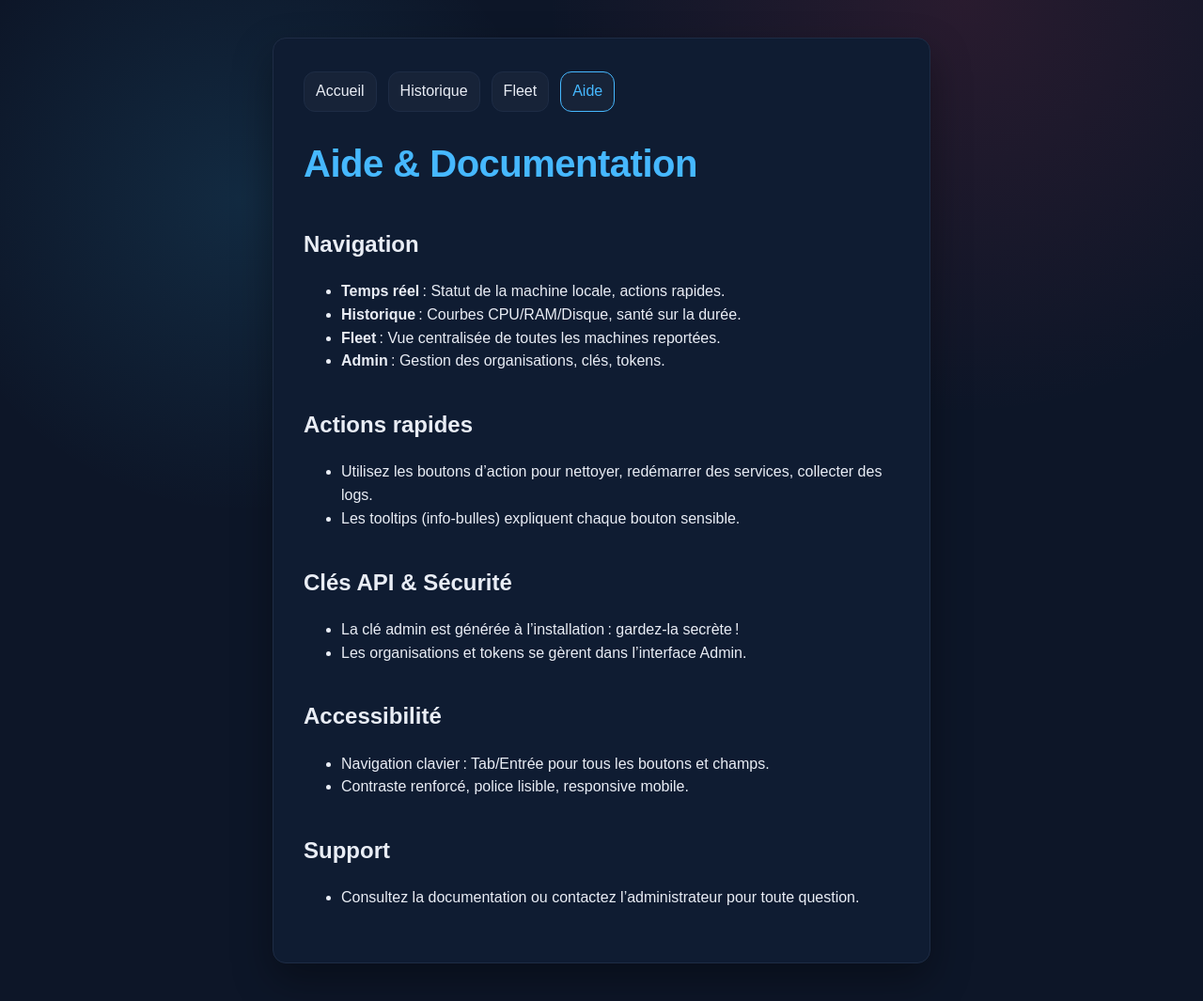
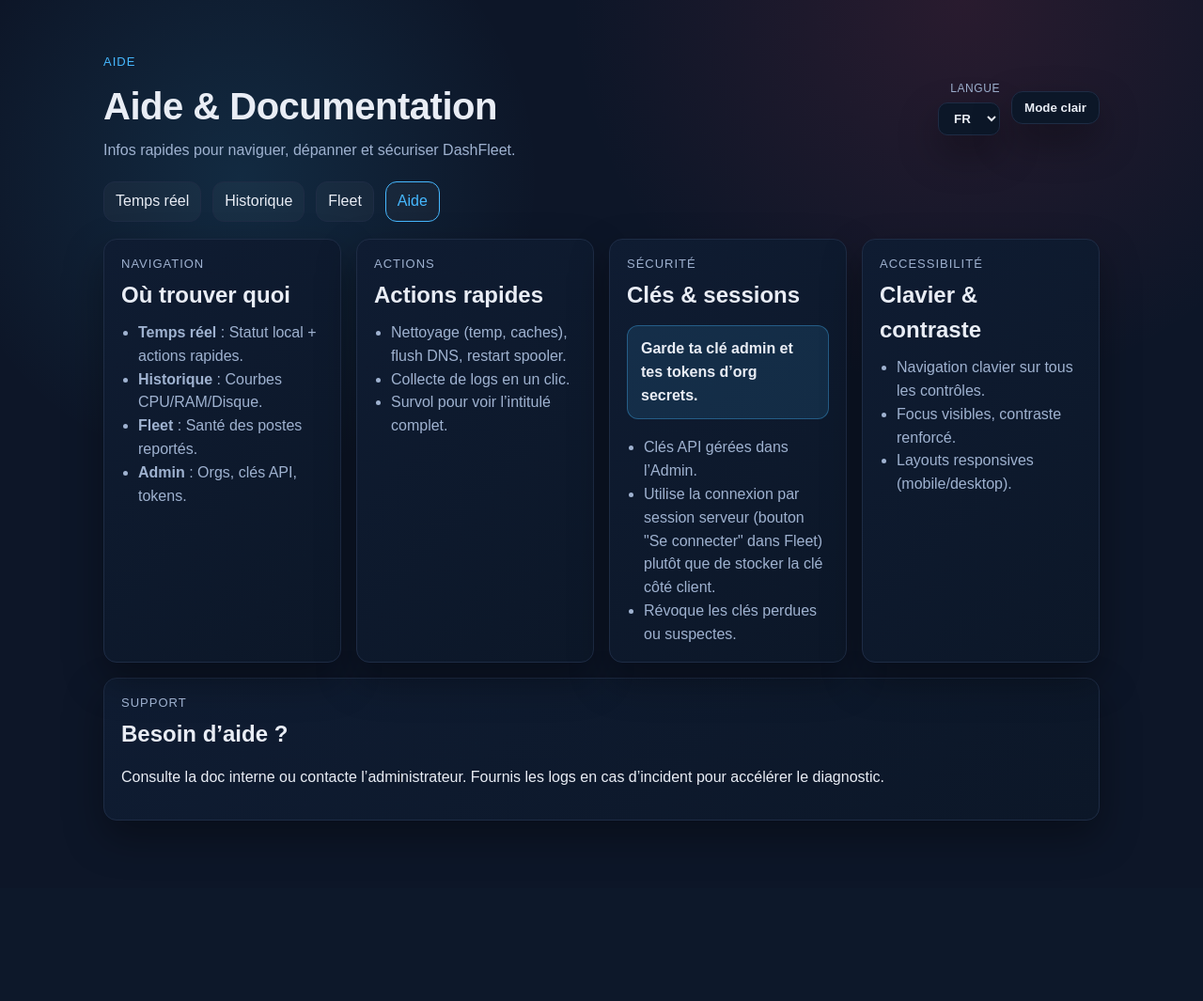
Before and after one commit to BunaTech-G/Dash-Fleet, a Flask app: template templates/help.html in a window 1280 px wide. Shown: the whole page at 94% size. After the commit the page ends 879 px from the top, so only its background shows below. Run offline with Flask 2, Linux system fonts and the light colour scheme; the template is opened without the code that fills it, so the values that code supplies are empty.

Commit message:
fix: ajouter une page d'aide avec une mise en page améliorée et des sections informatives

```diff
--- a/static/style.css
+++ b/static/style.css
@@ -425,6 +425,43 @@ a:focus-visible {
   font-size: 14px;
 }
 
+/* Help page layout */
+.help-wrap {
+  max-width: 1100px;
+  margin: 0 auto;
+  padding: 56px 20px 72px;
+}
+
+.help-grid {
+  display: grid;
+  grid-template-columns: repeat(auto-fit, minmax(240px, 1fr));
+  gap: 16px;
+}
+
+.help-card {
+  background: linear-gradient(135deg, var(--panel) 0%, var(--panel-strong) 100%);
+  border: 1px solid var(--border);
+  border-radius: var(--card-radius);
+  padding: 16px 18px;
+  box-shadow: var(--shadow);
+}
+
+.callout {
+  margin: 14px 0 18px;
+  padding: 12px 14px;
+  border-radius: 12px;
+  border: 1px solid rgba(70, 184, 255, 0.35);
+  background: rgba(70, 184, 255, 0.12);
+  color: var(--text);
+  font-weight: 600;
+}
+
+.muted-list {
+  color: var(--muted);
+  padding-left: 18px;
+  margin: 8px 0 0;
+}
+
 @media (max-width: 820px) {
   .actions-grid { grid-template-columns: repeat(auto-fit, minmax(150px, 1fr)); }
   .value { font-size: 34px; }
--- a/templates/help.html
+++ b/templates/help.html
@@ -6,51 +6,124 @@
   <title>Aide & Documentation - DashFleet</title>
   <link rel="icon" type="image/svg+xml" href="/static/favicon.svg">
   <link rel="stylesheet" href="/static/style.css">
-  <style>
-    body { background: radial-gradient(circle at 20% 20%, rgba(56, 189, 248, 0.12), transparent 25%), radial-gradient(circle at 80% 0%, rgba(244, 63, 94, 0.12), transparent 30%), var(--bg); color: var(--text); font-family: 'Space Grotesk', Arial, sans-serif; }
-    .help-box { max-width: 700px; margin: 40px auto; padding: 2.2em 2em 2em; background: var(--panel); border: 1.5px solid var(--border); border-radius: 14px; box-shadow: var(--shadow); }
-    h1 { color: var(--accent); }
-    h2 { color: var(--text); margin-top: 1.5em; }
-    ul { margin-bottom: 1.5em; }
-    code { background: #222; color: #38bdf8; padding: 2px 6px; border-radius: 6px; }
-    .nav-links { margin-bottom: 24px; }
-  </style>
+  <script src="/static/i18n.js"></script>
 </head>
 <body>
-  <main class="help-box">
+  <main class="help-wrap">
+    <header style="margin-bottom:20px;">
+      <div>
+        <p class="eyebrow">Aide</p>
+        <h1 style="margin:6px 0 4px;">Aide & Documentation</h1>
+        <p class="lede">Infos rapides pour naviguer, dépanner et sécuriser DashFleet.</p>
+      </div>
+      <div class="header-actions">
+        <div class="lang-switch">
+          <label for="lang-select" id="lang-label">Langue</label>
+          <select id="lang-select" class="lang-select">
+            <option value="fr">FR</option>
+            <option value="en">EN</option>
+            <option value="es">ES</option>
+            <option value="ru">RU</option>
+          </select>
+        </div>
+        <button class="theme-toggle" id="theme-toggle" aria-label="Changer le thème clair/sombre" tabindex="1">Mode sombre</button>
+      </div>
+    </header>
+
     <nav class="nav-links">
-      <a href="/">Accueil</a>
+      <a href="/">Temps réel</a>
       <a href="/history">Historique</a>
       <a href="/fleet">Fleet</a>
       <a href="/help" class="active">Aide</a>
     </nav>
-    <h1>Aide & Documentation</h1>
-    <h2>Navigation</h2>
-    <ul>
-      <li><b>Temps réel</b> : Statut de la machine locale, actions rapides.</li>
-      <li><b>Historique</b> : Courbes CPU/RAM/Disque, santé sur la durée.</li>
-      <li><b>Fleet</b> : Vue centralisée de toutes les machines reportées.</li>
-      <li><b>Admin</b> : Gestion des organisations, clés, tokens.</li>
-    </ul>
-    <h2>Actions rapides</h2>
-    <ul>
-      <li>Utilisez les boutons d’action pour nettoyer, redémarrer des services, collecter des logs.</li>
-      <li>Les tooltips (info-bulles) expliquent chaque bouton sensible.</li>
-    </ul>
-    <h2>Clés API & Sécurité</h2>
-    <ul>
-      <li>La clé admin est générée à l’installation : gardez-la secrète !</li>
-      <li>Les organisations et tokens se gèrent dans l’interface Admin.</li>
-    </ul>
-    <h2>Accessibilité</h2>
-    <ul>
-      <li>Navigation clavier : Tab/Entrée pour tous les boutons et champs.</li>
-      <li>Contraste renforcé, police lisible, responsive mobile.</li>
-    </ul>
-    <h2>Support</h2>
-    <ul>
-      <li>Consultez la documentation ou contactez l’administrateur pour toute question.</li>
-    </ul>
+
+    <section class="help-grid">
+      <article class="help-card">
+        <div class="label">Navigation</div>
+        <h2 style="margin:4px 0 10px;">Où trouver quoi</h2>
+        <ul class="muted-list">
+          <li><b>Temps réel</b> : Statut local + actions rapides.</li>
+          <li><b>Historique</b> : Courbes CPU/RAM/Disque.</li>
+          <li><b>Fleet</b> : Santé des postes reportés.</li>
+          <li><b>Admin</b> : Orgs, clés API, tokens.</li>
+        </ul>
+      </article>
+
+      <article class="help-card">
+        <div class="label">Actions</div>
+        <h2 style="margin:4px 0 10px;">Actions rapides</h2>
+        <ul class="muted-list">
+          <li>Nettoyage (temp, caches), flush DNS, restart spooler.</li>
+          <li>Collecte de logs en un clic.</li>
+          <li>Survol pour voir l’intitulé complet.</li>
+        </ul>
+      </article>
+
+      <article class="help-card">
+        <div class="label">Sécurité</div>
+        <h2 style="margin:4px 0 10px;">Clés & sessions</h2>
+        <div class="callout">Garde ta clé admin et tes tokens d’org secrets.</div>
+        <ul class="muted-list">
+          <li>Clés API gérées dans l’Admin.</li>
+          <li>Utilise la connexion par session serveur (bouton "Se connecter" dans Fleet) plutôt que de stocker la clé côté client.</li>
+          <li>Révoque les clés perdues ou suspectes.</li>
+        </ul>
+      </article>
+
+      <article class="help-card">
+        <div class="label">Accessibilité</div>
+        <h2 style="margin:4px 0 10px;">Clavier & contraste</h2>
+        <ul class="muted-list">
+          <li>Navigation clavier sur tous les contrôles.</li>
+          <li>Focus visibles, contraste renforcé.</li>
+          <li>Layouts responsives (mobile/desktop).</li>
+        </ul>
+      </article>
+    </section>
+
+    <section class="help-card" style="margin-top:16px;">
+      <div class="label">Support</div>
+      <h2 style="margin:4px 0 10px;">Besoin d’aide ?</h2>
+      <p class="muted">Consulte la doc interne ou contacte l’administrateur. Fournis les logs en cas d’incident pour accélérer le diagnostic.</p>
+    </section>
   </main>
+  <script>
+    const langSelect = document.getElementById('lang-select');
+    const themeToggle = document.getElementById('theme-toggle');
+    let t = dashboardI18n.get();
+    let theme = localStorage.getItem('theme') === 'light' ? 'light' : 'dark';
+
+    function updateThemeButton() {
+      if (!themeToggle) return;
+      themeToggle.textContent = theme === 'dark' ? (t.themeLight || 'Mode clair') : (t.themeDark || 'Mode sombre');
+    }
+
+    function setTheme(nextTheme) {
+      theme = nextTheme === 'light' ? 'light' : 'dark';
+      document.body.classList.toggle('light', theme === 'light');
+      localStorage.setItem('theme', theme);
+      updateThemeButton();
+    }
+
+    function applyStaticTexts() {
+      document.getElementById('lang-label').textContent = t.langLabel || 'Langue';
+    }
+
+    dashboardI18n.bindSelect(langSelect);
+    dashboardI18n.subscribe((lang, nextT) => {
+      t = nextT;
+      if (langSelect) langSelect.value = lang;
+      applyStaticTexts();
+      updateThemeButton();
+    });
+
+    if (themeToggle) {
+      themeToggle.addEventListener('click', () => setTheme(theme === 'dark' ? 'light' : 'dark'));
+    }
+
+    setTheme(theme);
+    applyStaticTexts();
+    updateThemeButton();
+  </script>
 </body>
 </html>
```
Also changed, not shown: templates/history.html (+31 -1 lines).
